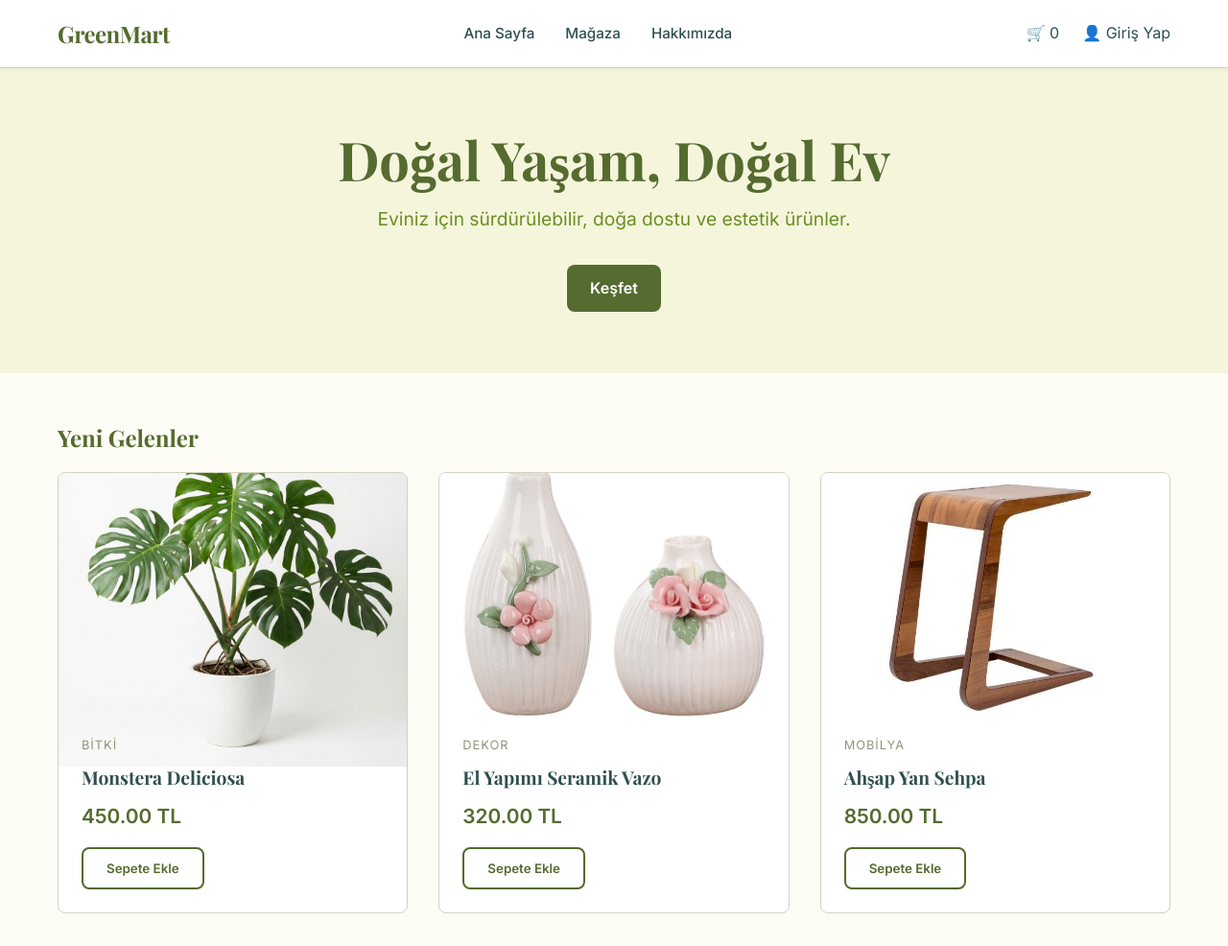
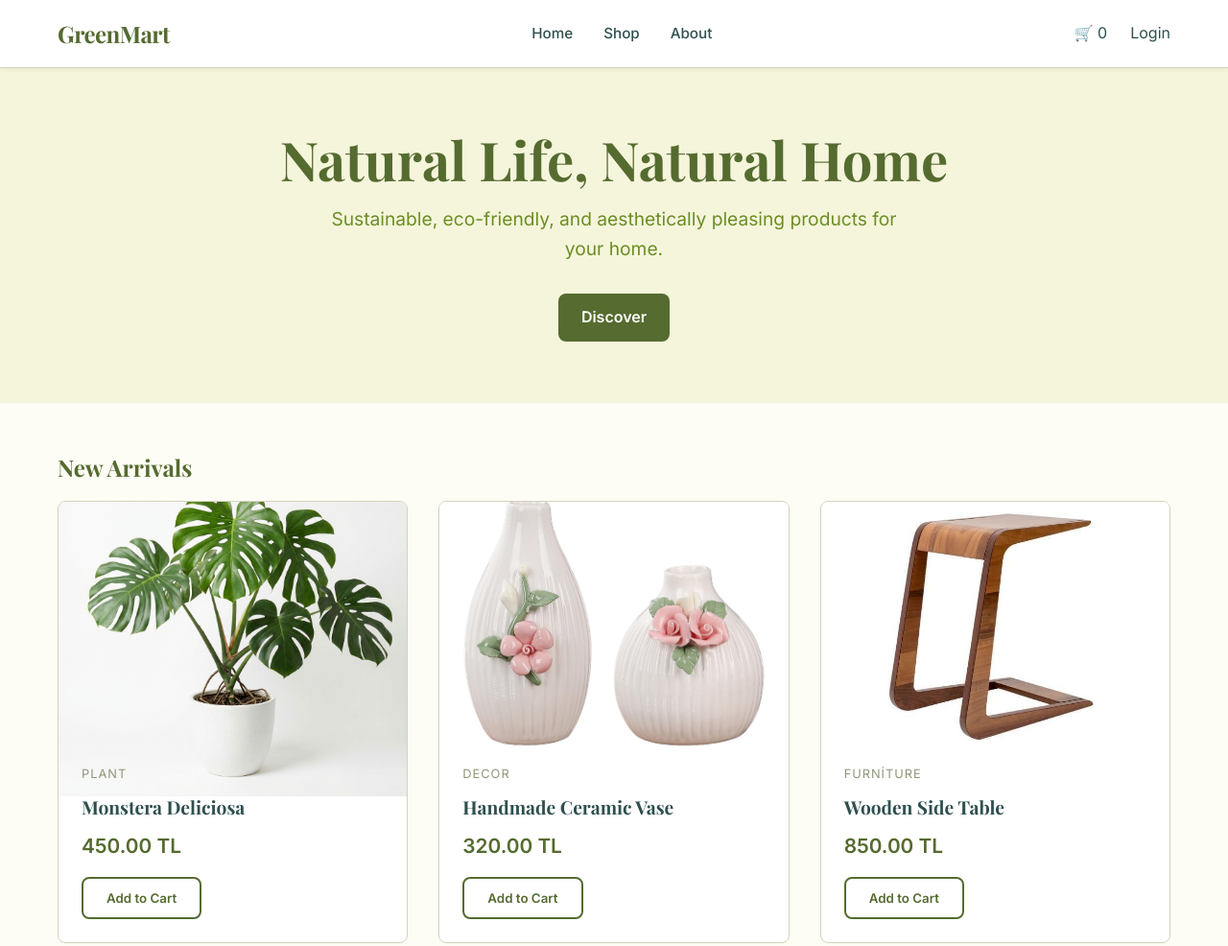
Before and after one commit to zumrameralli1/GreenMart, a plain HTML site: page GreenMart/index.html in a window 1280 px wide. Shown: the top 986 px of the page at 96% size. Drawn offline with nearby package versions, Linux system fonts and the light colour scheme; no server answers.

Commit message:
Update index.html
Updated text and links in the HTML file to English.

```diff
--- a/GreenMart/index.html
+++ b/GreenMart/index.html
@@ -19,16 +19,16 @@
         <div class="nav-container">
             <a href="index.html" class="logo">GreenMart</a>
             <ul class="nav-links">
-                <li><a href="index.html">Ana Sayfa</a></li>
-                <li><a href="shop.html">Mağaza</a></li>
-                <li><a href="about.html">Hakkımızda</a></li>
+                <li><a href="index.html">Home</a></li>
+                <li><a href="shop.html">Shop</a></li>
+                <li><a href="about.html">About</a></li>
             </ul>
             <div class="nav-icons">
                 <a href="#" id="weather-widget" class="weather-widget-link">
                     <span id="weather-icon">☀️</span> <span id="weather-temp">--°C</span>
                 </a>
                 <a href="cart.html" class="cart-icon">🛒 <span id="cart-count">0</span></a>
-                <a href="login.html" class="user-icon">👤 Giriş Yap</a>
+                <a href="login.html" class="user-icon">Login</a>
             </div>
         </div>
     </nav>
@@ -36,47 +36,47 @@
     <!-- Hero Section -->
     <header class="hero">
         <div class="hero-content">
-            <h1>Doğal Yaşam, Doğal Ev</h1>
-            <p>Eviniz için sürdürülebilir, doğa dostu ve estetik ürünler.</p>
-            <a href="shop.html" class="btn btn-primary">Keşfet</a>
+            <h1>Natural Life, Natural Home</h1>
+            <p>Sustainable, eco-friendly, and aesthetically pleasing products for your home.</p>
+            <a href="shop.html" class="btn btn-primary">Discover</a>
         </div>
     </header>
 
     <!-- Featured Products (Mockup) -->
     <section class="container">
-        <h2 class="section-title">Yeni Gelenler</h2>
+        <h2 class="section-title">New Arrivals</h2>
         <div class="grid-products">
             <!-- Product 1 -->
             <div class="product-card">
                 <div class="product-image"><img src="monstera.png"></div>
                 <div class="product-info">
-                    <div class="product-category">Bitki</div>
+                    <div class="product-category">Plant</div>
                     <h3 class="product-title">Monstera Deliciosa</h3>
                     <div class="product-price">450.00 TL</div>
-                    <button class="btn btn-outline add-btn" data-name="Monstera Deliciosa" data-price="450">Sepete
-                        Ekle</button>
+                    <button class="btn btn-outline add-btn" data-name="Monstera Deliciosa" data-price="450">Add to
+                        Cart</button>
                 </div>
             </div>
             <!-- Product 2 -->
             <div class="product-card">
                 <div class="product-image"><img src="vazoel.jpg"></div>
                 <div class="product-info">
-                    <div class="product-category">Dekor</div>
-                    <h3 class="product-title">El Yapımı Seramik Vazo</h3>
+                    <div class="product-category">Decor</div>
+                    <h3 class="product-title">Handmade Ceramic Vase</h3>
                     <div class="product-price">320.00 TL</div>
-                    <button class="btn btn-outline add-btn" data-name="Seramik Vazo" data-price="320">Sepete
-                        Ekle</button>
+                    <button class="btn btn-outline add-btn" data-name="Seramik Vazo" data-price="320">Add to
+                        Cart</button>
                 </div>
             </div>
             <!-- Product 3 -->
             <div class="product-card">
                 <div class="product-image"><img src="sehpa.jpg"></div>
                 <div class="product-info">
-                    <div class="product-category">Mobilya</div>
-                    <h3 class="product-title">Ahşap Yan Sehpa</h3>
+                    <div class="product-category">Furniture</div>
+                    <h3 class="product-title">Wooden Side Table</h3>
                     <div class="product-price">850.00 TL</div>
-                    <button class="btn btn-outline add-btn" data-name="Ahşap Sehpa" data-price="850">Sepete
-                        Ekle</button>
+                    <button class="btn btn-outline add-btn" data-name="Ahşap Sehpa" data-price="850">Add to
+                        Cart</button>
                 </div>
             </div>
 
@@ -88,8 +88,8 @@
         <div class="container features-container">
             <div class="feature-column">
                 <div class="feature-icon">🌿</div>
-                <h3 class="feature-title">%100 Sürdürülebilir</h3>
-                <p class="feature-text">Doğa dostu malzemelerle üretilmiştir.</p>
+                <h3 class="feature-title">100% Sustainable</h3>
+                <p class="feature-text">Made with eco-friendly materials.</p>
             </div>
             <div class="feature-column">
                 <div class="feature-icon">📦</div>
@@ -114,4 +114,5 @@
     <script src="script.js"></script>
 </body>
 
+
 </html>
```
